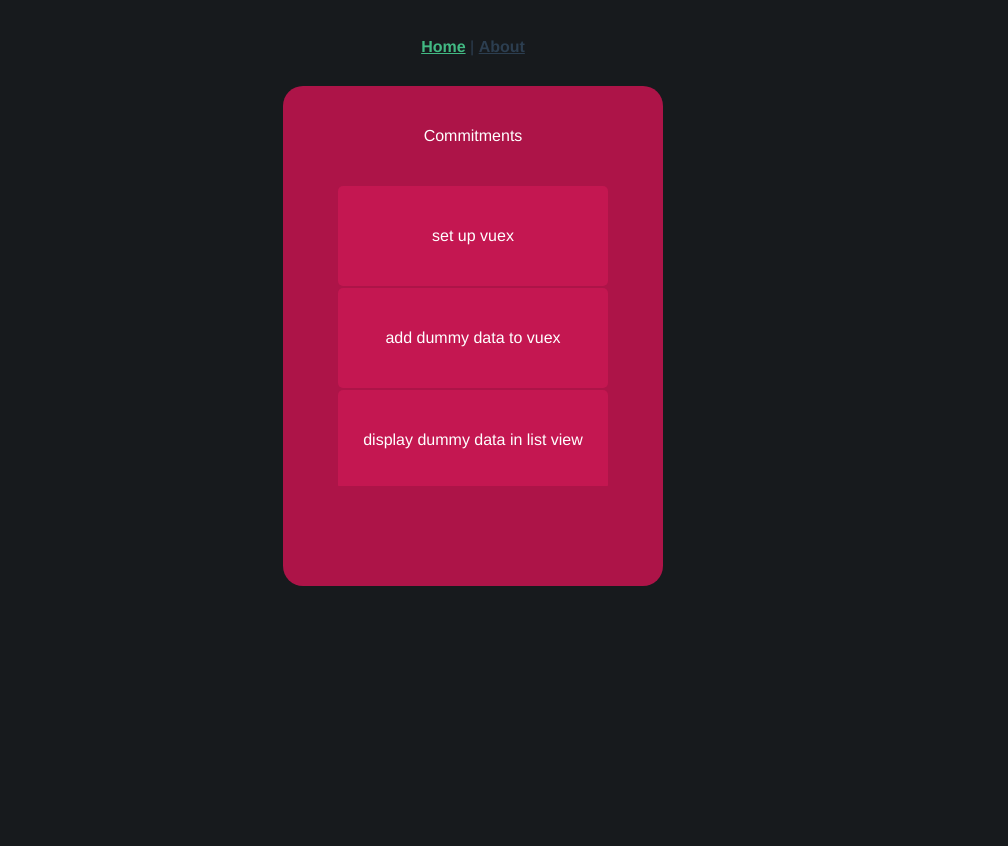
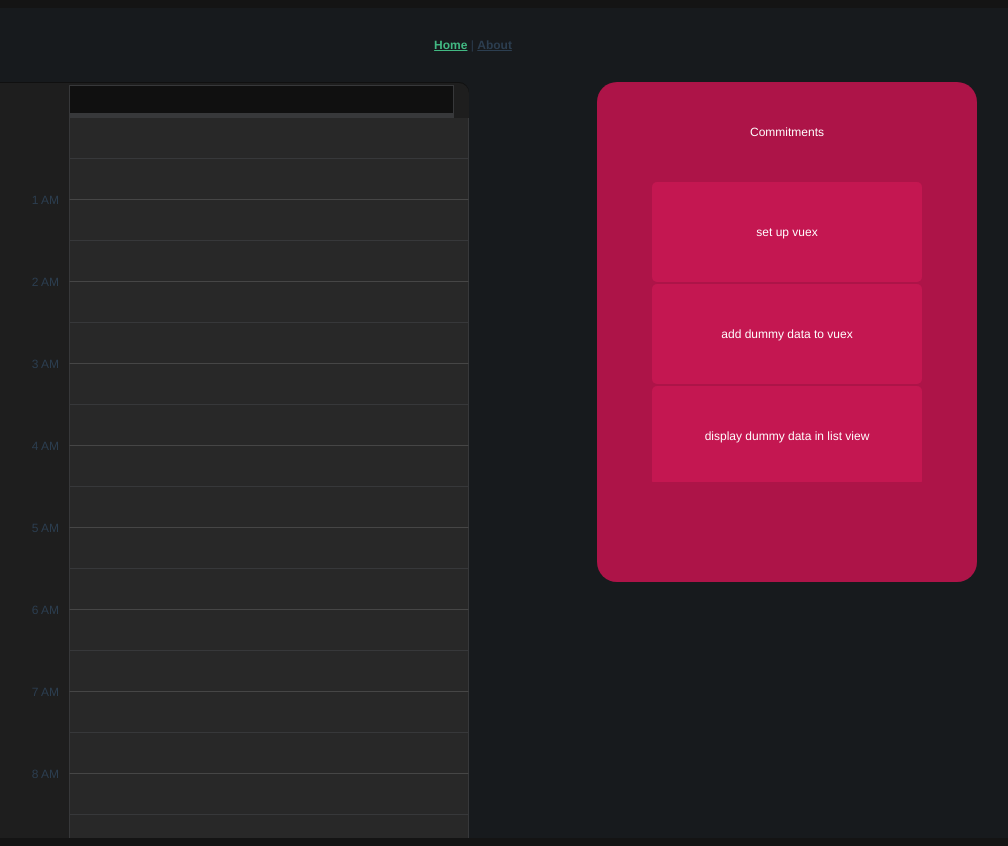
Before and after one commit to clavell/toile, a Vue app: page / in a window 1280 px wide. Shown: the whole page, without its empty margins (167-1175 px from the left). Before the commit the page ends 800 px from the top, so only its background shows below. Built offline with nearby package versions, Linux system fonts and the light colour scheme.

Commit message:
displays calendar in main window alongside list

```diff
--- a/src/App.vue
+++ b/src/App.vue
@@ -9,10 +9,30 @@
 <style>
 :root {
   --main-background-colour: #171a1d;
-  --list-background-colour: #AD1448;
-  --entry-background-colour: #C41751;
-  --entry-size:100px;
+  --list-background-colour: #ad1448;
+  --entry-background-colour: #c41751;
+  --entry-size: 100px;
   --list-font-colour: white;
+  --calendar-height: 90vh;
+
+  --sidebar-color: #1e1e1e;
+  --sidebar-text-colour: #e6e6e6;
+  --sidebar-width: 100px;
+
+  --scroll-bar-width: 15px;
+  --border-radius: 10px;
+
+  --top-thickness: 35px;
+  --top-colour: #101010;
+
+  --timesegment-height: 40px;
+  --timesegment-separator-thickness: 1px;
+  --timesegment-separator-colour: #464646;
+  --timesegment-colour: #282828;
+
+  --secondary-timesegment-separator-colour: #37383a;
+
+  --body-color: #141414;
 }
 
 #app {
@@ -22,6 +42,10 @@
   text-align: center;
   color: #2c3e50;
   background-color: var(--main-background-colour);
+}
+
+body::-webkit-scrollbar-track {
+  background: var(--list-background-colour);
 }
 
 body {
--- a/src/components/Calendar.vue
+++ b/src/components/Calendar.vue
@@ -1,14 +1,224 @@
 <template>
-  <div class="hello">
+  <div class="container">
+    <div class="top">
+      <div class="left-sidebar top-left"></div>
+      <div class="midheader">
+        <span id="topspan"></span>
+        <span id="span1"></span>
+        <span id="span2"></span>
+      </div>
+      <div class="right-sidebar"></div>
+    </div>
+    <div class="info">
+      <div id="times-sidebar" class="left-sidebar">
+        <div class="half-time"></div>
+        <SidebarTime v-for="time in times" :key="time" :timetext="time" />
+        <div class="half-time"></div>
+      </div>
+      <div class="cal">
+        <TimeGridUnit v-for="gridarea in gridareas" :key="gridarea" :gridarea="gridarea" />
+      </div>
+    </div>
   </div>
 </template>
 
 <script>
+import SidebarTime from "@/components/SidebarTime.vue";
+import TimeGridUnit from "@/components/TimeGridUnit.vue";
+
 export default {
   name: 'Calendar',
+  components:{
+    SidebarTime,
+    TimeGridUnit
+  },
+  data() {
+    var meridiemIndicator = ['AM', 'PM']
+    var times = []
+    var gridareas = []
+    for(var t=0; t<meridiemIndicator.length; t++){
+      for (var i of Array(11).fill().map((element, index) => index)){
+        // calendar.innerHTML += '<div class="timesegment secondary-timesegment"' +
+        // calendar.innerHTML += '<div class="timesegment"' +
+        gridareas.push([
+           (1 + t*48 + i*4) + ' / 1 / ' + (3 + t*48 + i*4) + ' / 2',
+           (3 + t*48 + i*4) + ' / 1 / ' + (5 + t*48 + i*4) + ' / 2'
+        ])
+        times.push((i+1) + ' ' + meridiemIndicator[t])
+      }
+      if(t === 0){
+          // calendar.innerHTML += '<div class="timesegment secondary-timesegment"' +
+          // calendar.innerHTML += '<div class="timesegment"' +
+        gridareas.push([
+          '45 / 1 / 47 / 2',
+          '47 / 1 / 49  / 2'
+        ])
+        times.push('12 PM')
+      }
+      else{
+        // calendar.innerHTML += '<div class="timesegment secondary-timesegment"' +
+        // calendar.innerHTML += '<div class="timesegment"' +
+        gridareas.push([
+          '93 / 1 / 95 / 2',
+          '95 / 1 / 97 / 2'
+        ])
+
+      }
+  }
+
+    return {
+      times: times,
+      gridareas: gridareas
+    }
+  }
 }
 </script>
 
-<!-- Add "scoped" attribute to limit CSS to this component only -->
-<style scoped>
+<style>
+.container {
+  background-color: #101010;
+  border-radius: var(--border-radius);
+  padding-top: 1px;
+}
+
+.top {
+  display: flex;
+  width: auto;
+  flex-direction: row;
+  height: var(--top-thickness);
+}
+
+.top-left {
+  border-radius: var(--border-radius) 0 0 0;
+}
+
+.left-sidebar {
+  background-color: var(--sidebar-color);
+  width: var(--sidebar-width);
+}
+
+.right-sidebar {
+  background-color: var(--sidebar-color);
+  border-radius: 0 var(--border-radius) 0 0;
+  width: var(--scroll-bar-width);
+}
+
+.midheader {
+  background-color: var(--top-colour, black);
+  flex: 26;
+  display: flex;
+  flex-direction: column;
+}
+/* these spans are inside the middle of the header to provide a separator */
+#topspan {
+  height: 2px;
+  background-color: var(--sidebar-color);
+}
+
+#span1 {
+  flex: 1;
+  border: var(--timesegment-separator-thickness) solid
+    var(--secondary-timesegment-separator-colour, gray);
+}
+
+#span2 {
+  background-color: var(--secondary-timesegment-separator-colour);
+  height: 4px;
+}
+
+.timesegment {
+  background-color: var(--timesegment-colour);
+  /* height: var(--timesegment-height); */
+  grid-row: span 2;
+  width: auto;
+  border-bottom: var(--timesegment-separator-thickness) solid
+    var(--timesegment-separator-colour, gray);
+  border-left: var(--timesegment-separator-thickness) solid
+    var(--secondary-timesegment-separator-colour, gray);
+  border-right: var(--timesegment-separator-thickness) solid
+    var(--secondary-timesegment-separator-colour, gray);
+}
+
+.secondary-timesegment {
+  border-bottom: var(--timesegment-separator-thickness) solid
+    var(--secondary-timesegment-separator-colour);
+}
+
+.info {
+  display: flex;
+  overflow-y: auto;
+  height: var(--calendar-height);
+}
+
+.cal {
+  flex: 1;
+  /* position: relative; */
+  display: grid;
+  grid-template-rows: repeat(96, 1fr);
+  grid-template-columns: 2fr;
+  height: calc(
+    48 * (var(--timesegment-height) + var(--timesegment-separator-thickness))
+  );
+  width:400px;
+}
+
+body {
+  background-color: var(--body-color);
+  font-size: 12px;
+  font-family: Arial, Helvetica, sans-serif;
+  color: var(--sidebar-text-colour);
+}
+
+.time {
+  padding-right: 10px;
+  display: flex;
+  height: calc(2 * var(--timesegment-height) + 1px);
+  justify-content: flex-end;
+  align-items: center;
+
+  border-bottom: var(--timesegment-separator-thickness) solid transparent;
+}
+
+#times-sidebar {
+  flex-direction: column;
+  height: calc(
+    48 * (var(--timesegment-height) + var(--timesegment-separator-thickness))
+  );
+}
+
+.half-time {
+  height: var(--timesegment-height);
+  flex: 1;
+  border-bottom: var(--timesegment-separator-thickness) solid
+    var(--sidebar-color);
+}
+
+.entry {
+  /* grid-row: 9 / span 3; */
+  background-color: #02494d;
+  /* height: calc(var(--timesegment-height) - 4px); */
+  width: 98%;
+  margin: 4px auto;
+  /* top:calc(6 * (var(--timesegment-height) + var(--timesegment-separator-thickness)) + 1px); */
+  left: 5px;
+  /* padding: 5px 0 0 5px; */
+  border-radius: 5px;
+  font-weight: bold;
+  border: 0.5px solid #ffffff;
+  display: flex;
+  opacity: 0.7;
+  grid-area: 25 / 1 / 30 / 2;
+}
+
+.entry > div {
+  width: 6px;
+  background-color: #5d7778;
+  margin-right: 3px;
+  border-radius: 5px 0 0 5px;
+  justify-self: flex-start;
+}
+
+.entry > span {
+  padding: 3px;
+}
 </style>
--- a/src/components/List.vue
+++ b/src/components/List.vue
@@ -1,8 +1,6 @@
 <template>
   <div class="list">
-    <div class="title">
-      Commitments
-    </div>
+    <div class="title">Commitments</div>
     <div id="wrapper">
       <!-- <EventCard v-for="event in events" :key="event.id" :event="event" /> -->
       <TodoCard v-for="item in commitments" :key="item" :event="item" />
@@ -31,11 +29,11 @@ export default {
 
 <style>
 .list {
-    padding:0 40px;
+  padding: 0 40px;
   display: grid;
-    grid-template-rows: var(--entry-size) 1fr var(--entry-size) ;
+  grid-template-rows: var(--entry-size) 1fr var(--entry-size);
   width: 300px;
-    height:500px;
+  height: 500px;
   background-color: var(--list-background-colour);
   border-radius: 20px;
   color: var(--list-font-colour);
@@ -43,13 +41,18 @@ export default {
 
 #wrapper {
   display: grid;
-    width:100%;
+  width: 100%;
   overflow-y: auto;
-    gap:2px;
+  gap: 2px;
   grid-auto-rows: var(--entry-size);
-    scrollbar-base-color: var(--list-background-colour);
+  scrollbar-color: rgba(255,255,255,.2) var(--list-background-colour);
 }
-  .entry {
+
+:-webkit-scrollbar-track {
+  background: var(--list-background-colour);
+}
+
+.listentry {
   background-color: var(--entry-background-colour);
   border-radius: 5px;
   display: flex;
@@ -59,7 +62,7 @@ export default {
   flex-direction: column;
 }
 
-  .title{
+.title {
   text-align: center;
   display: flex;
   justify-content: center;
--- /dev/null
+++ b/src/components/SidebarTime.vue
@@ -0,0 +1,16 @@
+<template>
+  <div class="time">{{ timetext }}</div>
+</template>
+
+<script>
+export default {
+  name: 'SidebarTime',
+  props:{
+    timetext: String
+  }
+}
+</script>
+
+<!-- Add "scoped" attribute to limit CSS to this component only -->
+<style scoped>
+</style>
--- /dev/null
+++ b/src/components/TimeGridUnit.vue
@@ -0,0 +1,16 @@
+<template>
+  <div class="timesegment secondary-timesegment" :style="{ gridArea:gridarea[0] }">
+  </div>
+  <div class="timesegment" :style="{ gridArea: gridarea[1]}">
+  </div>
+</template>
+
+<script>
+export default {
+  name: 'TimeGridUnit',
+  props: {
+    gridarea: Array
+  },
+
+}
+</script>
--- a/src/components/TodoCard.vue
+++ b/src/components/TodoCard.vue
@@ -1,5 +1,5 @@
 <template>
-  <div class="entry">
+  <div class="listentry">
     {{ event }}
   </div>
 </template>
@@ -8,11 +8,11 @@
 export default {
   name: 'TodoCard',
   props: {
-  //   parent: Number,
+    //   parent: Number,
     event: String,
-  //   complete: Boolean,
-  //   description: String,
-  //   duration: Number,
+    //   complete: Boolean,
+    //   description: String,
+    //   duration: Number,
   },
   data() {
     return {
@@ -23,8 +23,8 @@ export default {
         complete: true,
         description: 'Make the template for the list',
         duration: 45,
-      }
+      },
     }
-  }
+  },
 }
 </script>
--- a/src/views/Lists.vue
+++ b/src/views/Lists.vue
@@ -14,7 +14,7 @@ export default {
   name: 'Lists',
   components: {
     List,
-    Calendar
+    Calendar,
   },
 }
 </script>
@@ -22,6 +22,7 @@ export default {
 <style>
 .Lists {
   display: flex;
-  justify-content: center;
+  justify-content: space-evenly;
+
 }
 </style>
```
Lines whose indentation alone changed are shown as unchanged.
